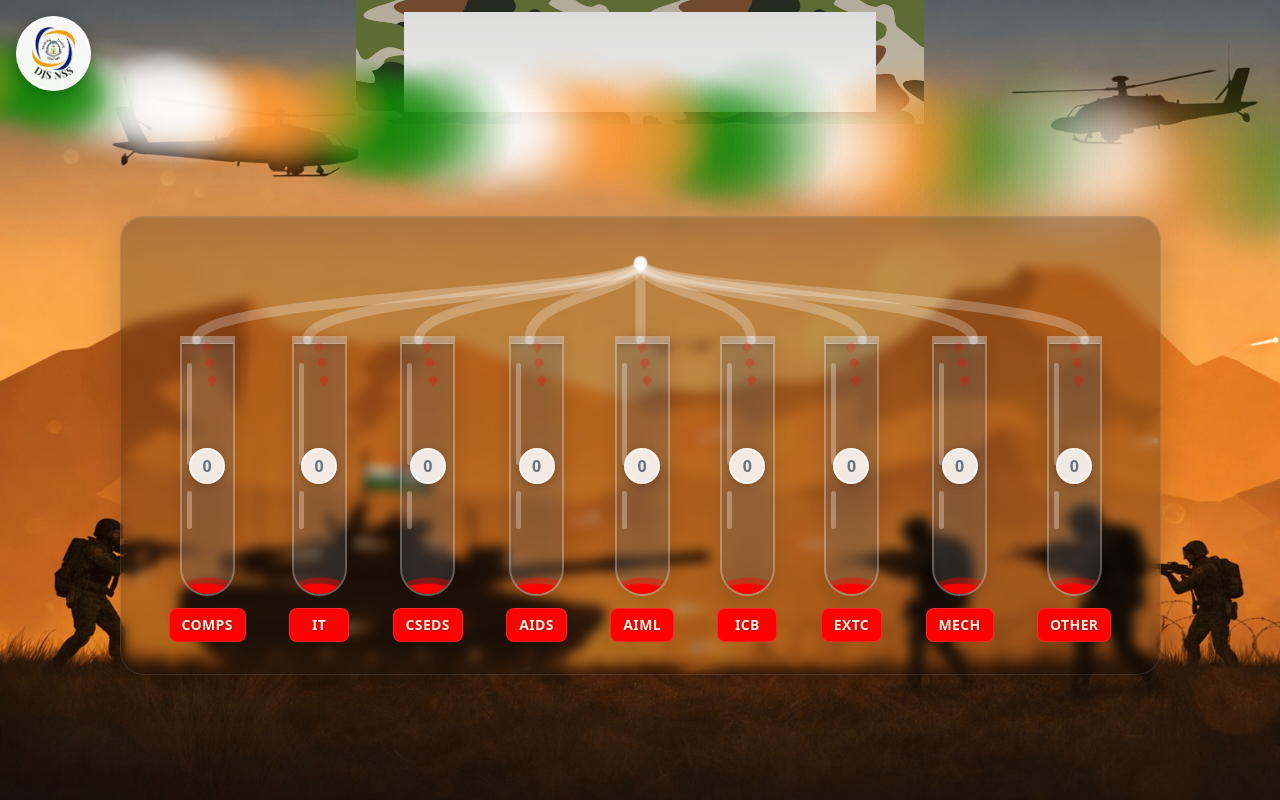
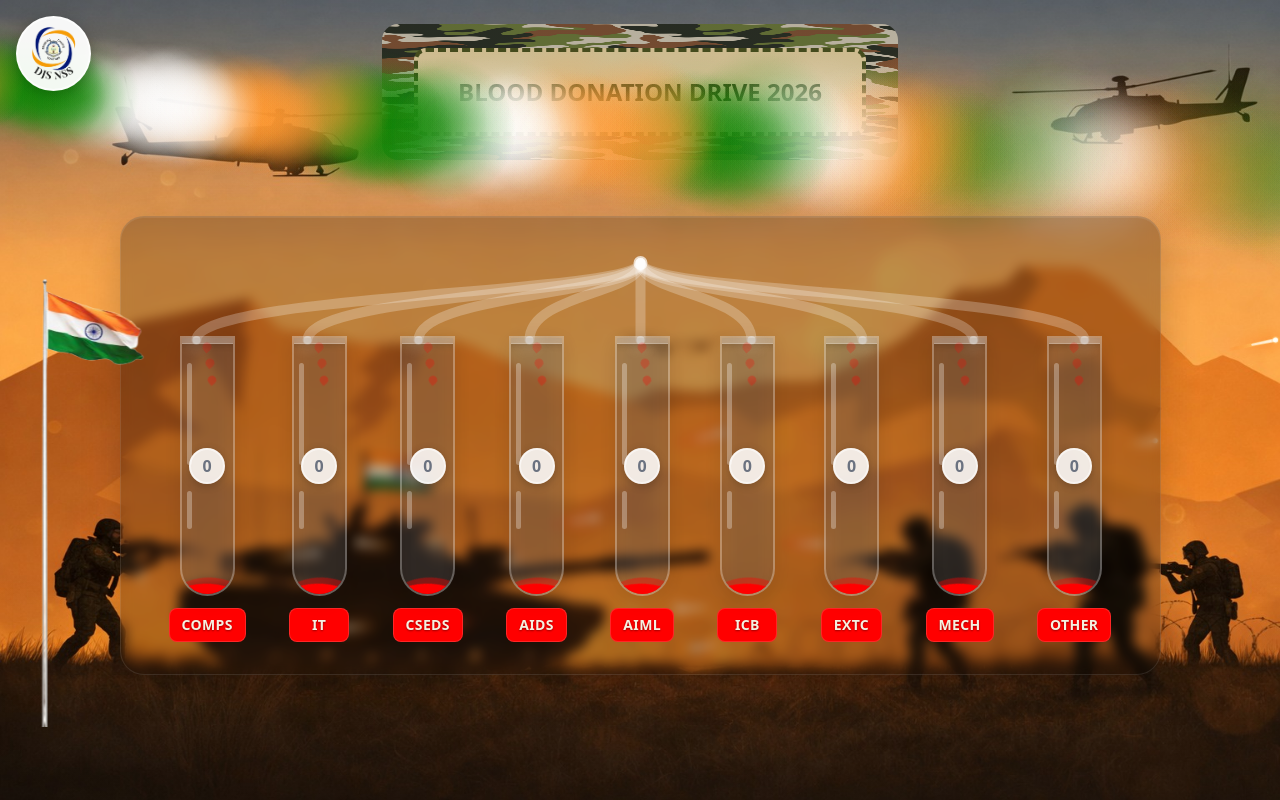
Before and after one commit to djsnss/djsnss-bdd-feb-26, a React (Vite) app: page / in a window 1280 px wide. Built offline with nearby package versions, Linux system fonts and the light colour scheme; no server answers; a web font is replaced by a local one.

Commit message:
flag and bdd box updated

```diff
--- a/src/App.jsx
+++ b/src/App.jsx
@@ -74,8 +74,26 @@ function App() {
         />
       </div>
 
+{/* Indian Flag */}
+<div
+  className="
+    absolute
+    left-[-70px]
+    top-[220px]
+    z-50
+    pointer-events-none
+  "
+>
+  <img
+    src="/assets/flag_gpt.png"
+    alt="flag"
+    className="w-[338px] h-auto object-contain"
+  />
+</div>
+
+
       {/* ───────── HEADER ───────── */}
-      <HeadingBox />
+<HeadingBox text="BLOOD DONATION DRIVE 2026" />
 
       {/* Transparent Glass Container */}
       <div className="absolute inset-0 z-20 flex items-center justify-center">
--- a/src/Components/HeadingBox.jsx
+++ b/src/Components/HeadingBox.jsx
@@ -2,19 +2,42 @@ import React from "react";
 
 const HeadingBox = ({ text }) => {
   return (
-    <div className="flex justify-center w-full">
+    <div className="flex justify-center w-full mt-6">
+
+      {/* Military Border */}
       <div
-        className="relative inline-block px-12 py-3 text-center"
+        className="
+          inline-block
+          px-8 py-6
+          rounded-2xl
+        "
         style={{
           backgroundImage: "url('/assets/HeadingBox.png')",
-          backgroundSize: "100% ",
+          backgroundSize: "100% 100%",
           backgroundRepeat: "no-repeat",
-          backgroundPosition: "center",
         }}
       >
-        <h2 className="text-3xl font-extrabold uppercase tracking-wider text-red-500 background-clip-text text-transparent bg-white p-8">
-          Blood Donation Drive
-        </h2>
+
+        {/* Cream Box */}
+        <div
+          className="
+            bg-[#e6d2a1]
+            px-10 py-6
+            min-w-[300px]
+            max-w-[60vw]
+            rounded-xl
+            border-dashed border-4 border-[#4B5320]
+            flex items-center justify-center
+          "
+        >
+          <h2 className="
+            text-2xl font-extrabold text-[#4B5320] text-center
+            whitespace-normal break-words
+          ">
+            {text}
+          </h2>
+        </div>
+
       </div>
     </div>
   );
```
Also changed, not shown: public/assets/flag_gpt.png (added), src/index.css (line endings or trailing spaces).
